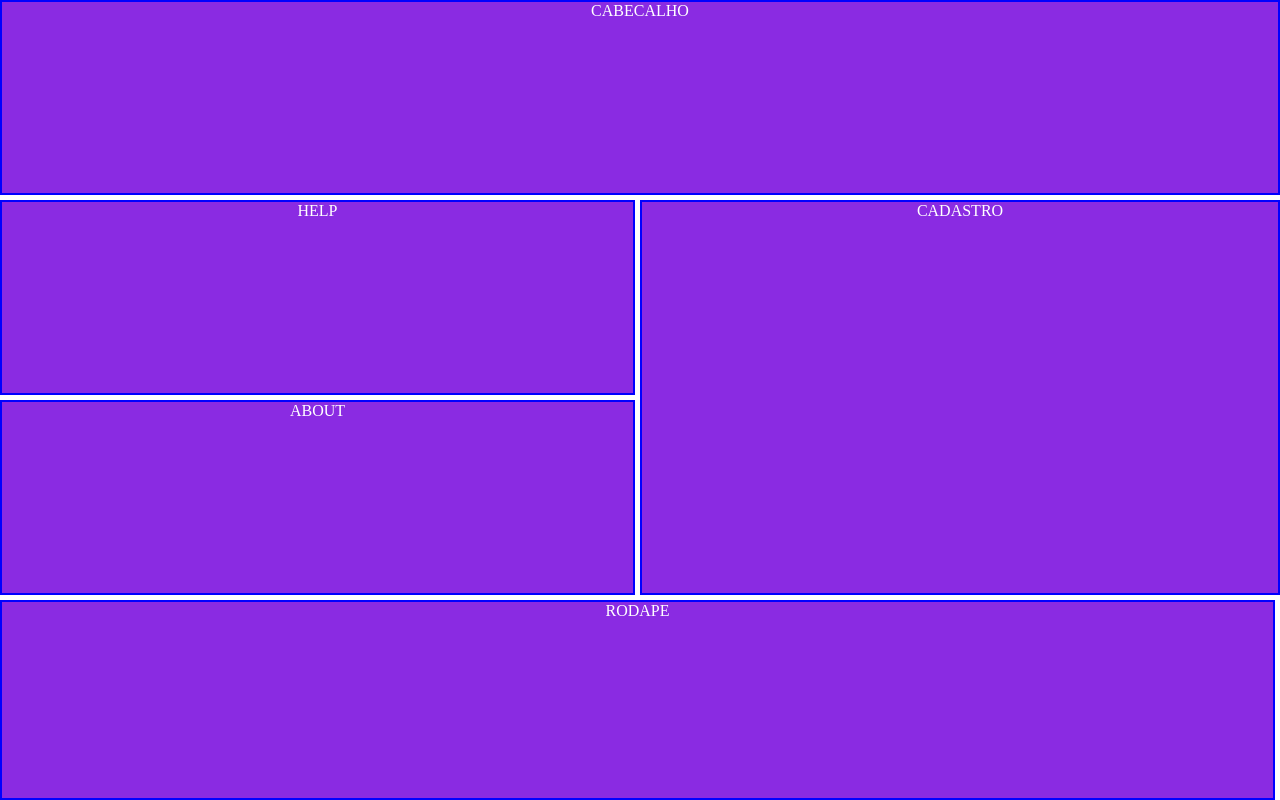
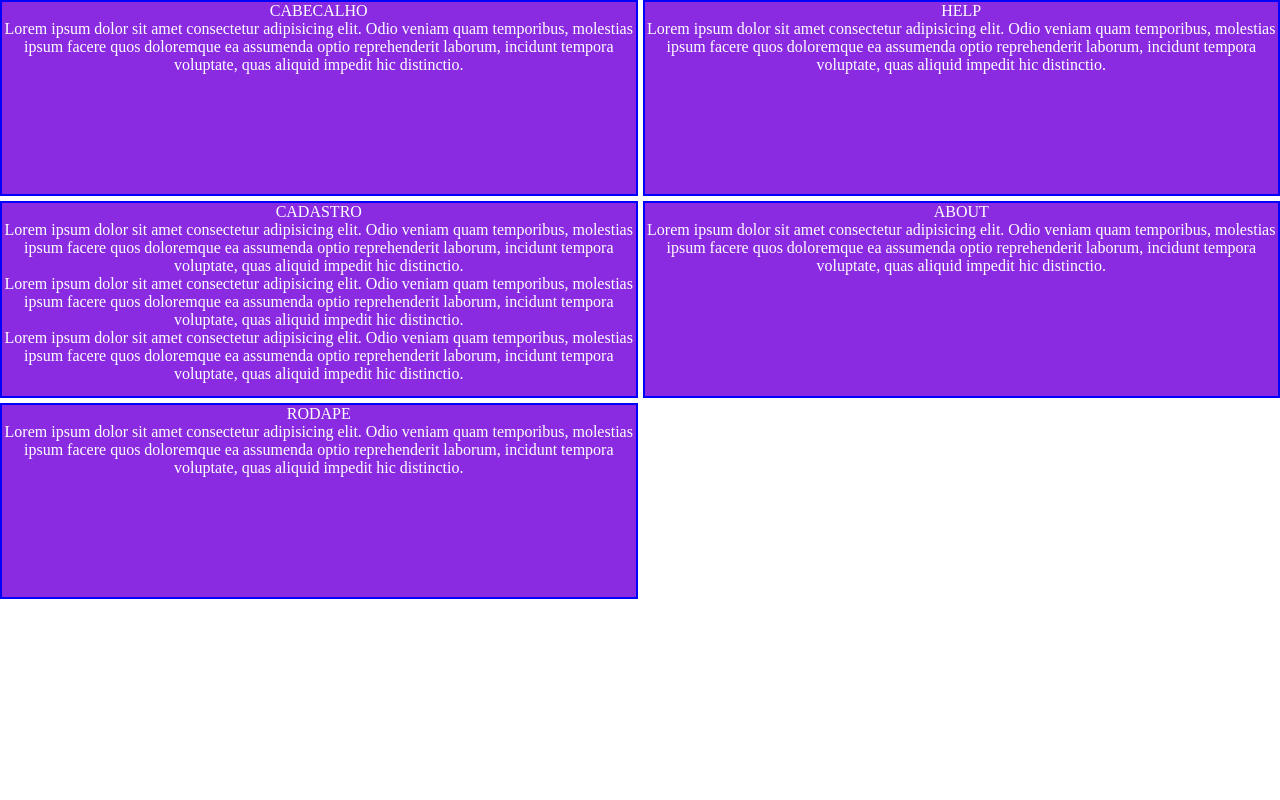
Before and after one commit to 1TDSPW-2024/exemplo-grid, a plain HTML site: page index.html in a window 1280 px wide. Drawn offline with Linux system fonts and the light colour scheme.

Commit message:
Commitando alterações do grid, media, etc 14/05

```diff
--- a/css/estilo.css
+++ b/css/estilo.css
@@ -1,10 +1,10 @@
-*{
+* {
   margin: 0;
   padding: 0;
   box-sizing: border-box;
 }
 
-.container{
+.container {
   display: grid;
   height: 100vh;
 
@@ -13,33 +13,63 @@
   gap: 5px;
 }
 
-.container :nth-child(1){
-  /*grid-column-start: 1; */
-  /*grid-colunm: 1 / 3;*/
-  grid-column: span 3;
+.box {
+  background-color: blueviolet;
+  color: #fff;
+  text-align: center;
+  border: 2px solid #0000ff;
+}
 
+/* .container :nth-child(1){ */
+/* grid-column-start: 1;
+grid-column-end: 3; */
+/* grid-column: 1 / 3; */
+/* grid-column: span 2;
+} */
+/*
+.container :nth-child(2){
+grid-column: span 1;
+}
+
+.container :nth-child(4){
+grid-column: span 1;
+}
+
+.container :nth-child(3){
+grid-column: span 1;
+grid-row: span 2;
+}
+
+.container :nth-child(5){
+grid-column: span 2;
+grid-row: span 1;
+}
+
+@media screen and (max-width:670px) {
+
+    .container{
+      grid-template-rows: 1fr 1fr 1fr 1fr 1fr;
+    }
+
+    .container :nth-child(2){
+        grid-column: span 2;
+      }
+
+    .container :nth-child(4){
+      grid-column: span 2;
     }
 
     .container :nth-child(3){
       grid-column: span 2;
-  grid-row: span 2;
+    }
 
 }
 
-.container :nth-child(5){
-  grid-column: span 2;
-  grid-row: span 2;
-
+@media screen and (max-width:300px) {
+  .container{
+    font-size:0.6rem;
   }
-
-
-
-.box{
-  background-color: blueviolet;
-  color: #fff;
-  text-align: center;
-  border: 2px solid #00f;
-}
+} */
 
 /*
 #cabecalho{
--- a/index.html
+++ b/index.html
@@ -1,24 +1,72 @@
 <!DOCTYPE html>
 <html lang="pt-br">
+  <head>
+    <meta charset="UTF-8" />
+    <meta name="viewport" content="width=device-width, initial-scale=1.0" />
+    <title>Gridlayout</title>
+    <link rel="stylesheet" href="./css/estilo.css" />
+  </head>
 
-<head>
-    <meta charset="UTF-8">
-    <meta name="viewport" content="width=device-width, initial-scale=1.0">
-    <title>Gridlayout</title>
-    <link rel="stylesheet" href="./css/estilo.css">
-</head>
-
-<body>
-
-    <!-- div.container>div*9.box.box-${Box-$} --> <!--Serve para criar uma sequencia, nesse caso é para criar uma sequencia grid-->
+  <body>
+    <!-- div.container>div*9.box.box-${Box-$} -->
     <div class="container">
-        <div class="box box-1">CABECALHO</div>
-        <div class="box box-2">HELP</div>
-        <div class="box box-3">CADASTRO</div>
-        <div class="box box-4">ABOUT</div>
-        <div class="box box-5">RODAPE</div>
+      <div class="box box-1">
+        CABECALHO
+        <p>
+          Lorem ipsum dolor sit amet consectetur adipisicing elit. Odio veniam
+          quam temporibus, molestias ipsum facere quos doloremque ea assumenda
+          optio reprehenderit laborum, incidunt tempora voluptate, quas aliquid
+          impedit hic distinctio.
+        </p>
+      </div>
+      <div class="box box-2">
+        HELP
+        <p>
+          Lorem ipsum dolor sit amet consectetur adipisicing elit. Odio veniam
+          quam temporibus, molestias ipsum facere quos doloremque ea assumenda
+          optio reprehenderit laborum, incidunt tempora voluptate, quas aliquid
+          impedit hic distinctio.
+        </p>
+      </div>
+      <div class="box box-3">
+        CADASTRO
+        <p>
+          Lorem ipsum dolor sit amet consectetur adipisicing elit. Odio veniam
+          quam temporibus, molestias ipsum facere quos doloremque ea assumenda
+          optio reprehenderit laborum, incidunt tempora voluptate, quas aliquid
+          impedit hic distinctio.
+        </p>
+        <p>
+          Lorem ipsum dolor sit amet consectetur adipisicing elit. Odio veniam
+          quam temporibus, molestias ipsum facere quos doloremque ea assumenda
+          optio reprehenderit laborum, incidunt tempora voluptate, quas aliquid
+          impedit hic distinctio.
+        </p>
+        <p>
+          Lorem ipsum dolor sit amet consectetur adipisicing elit. Odio veniam
+          quam temporibus, molestias ipsum facere quos doloremque ea assumenda
+          optio reprehenderit laborum, incidunt tempora voluptate, quas aliquid
+          impedit hic distinctio.
+        </p>
+      </div>
+      <div class="box box-4">
+        ABOUT
+        <p>
+          Lorem ipsum dolor sit amet consectetur adipisicing elit. Odio veniam
+          quam temporibus, molestias ipsum facere quos doloremque ea assumenda
+          optio reprehenderit laborum, incidunt tempora voluptate, quas aliquid
+          impedit hic distinctio.
+        </p>
+      </div>
+      <div class="box box-5">
+        RODAPE
+        <p>
+          Lorem ipsum dolor sit amet consectetur adipisicing elit. Odio veniam
+          quam temporibus, molestias ipsum facere quos doloremque ea assumenda
+          optio reprehenderit laborum, incidunt tempora voluptate, quas aliquid
+          impedit hic distinctio.
+        </p>
+      </div>
     </div>
-
-</body>
-
+  </body>
 </html>
```
Lines whose indentation alone changed are shown as unchanged.
